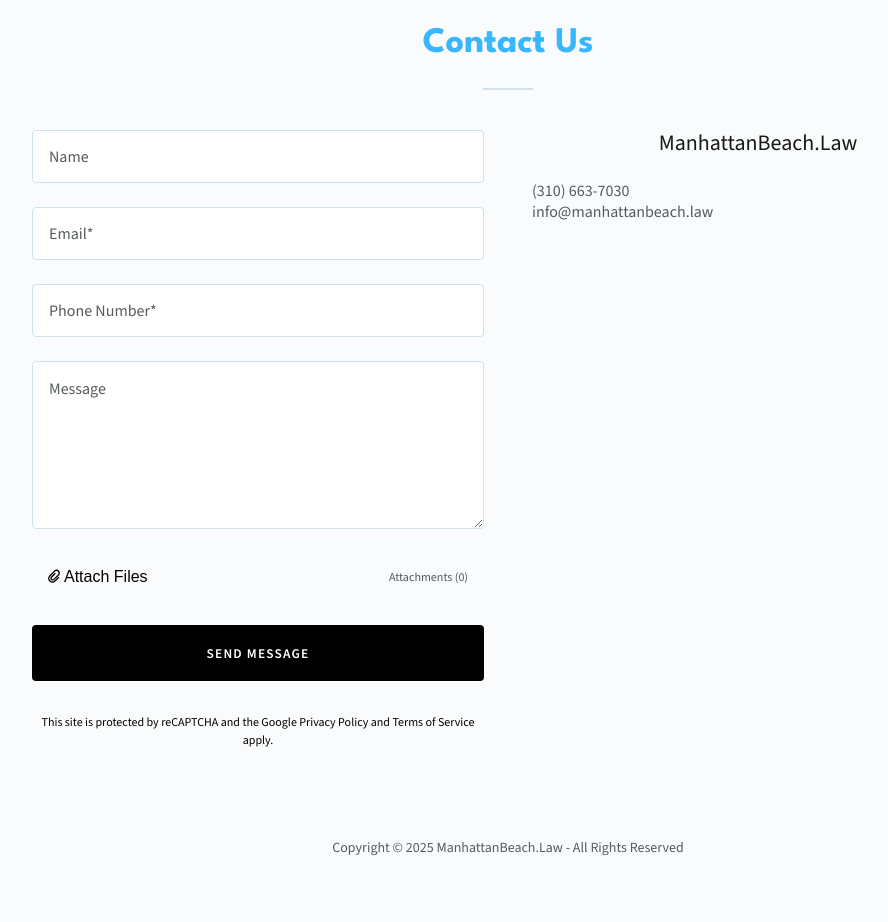
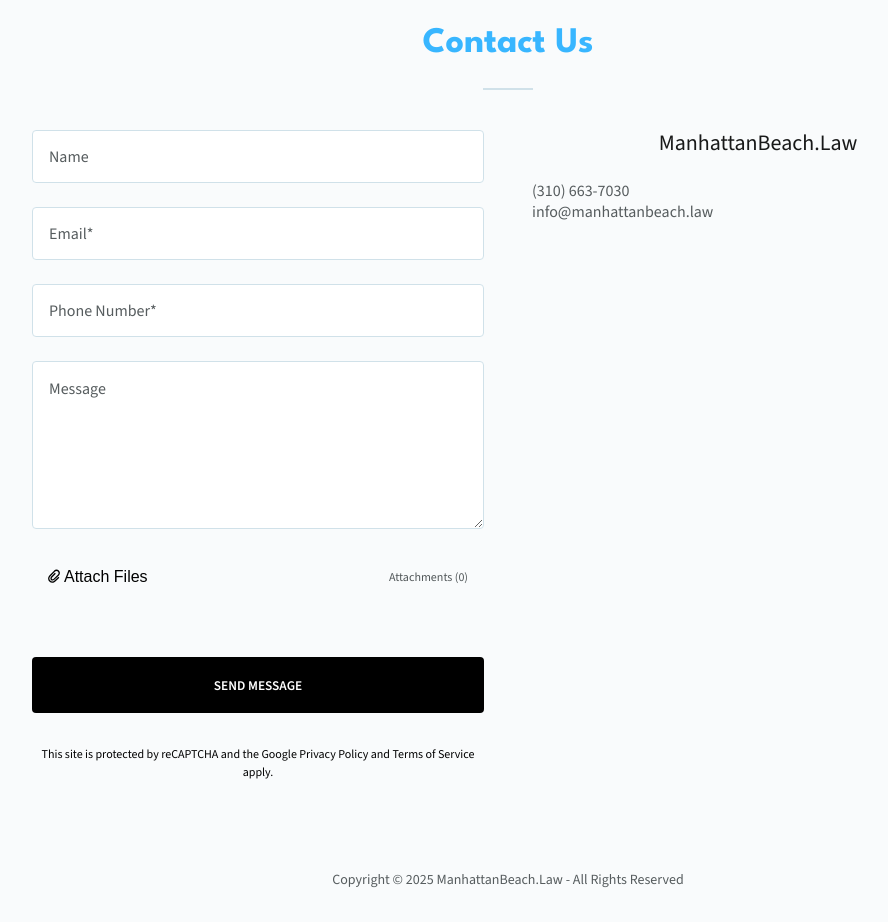
Before and after one commit to ismail-ahmad/MBL, a Next.js app: page / in a window 1280 px wide. Shown: the part 5480-6402 px from the top of the page, without its empty margins (132-1020 px from the left). Before the commit the page ends 6370 px from the top, so only its background shows below. Built offline with nearby package versions, Linux system fonts and the light colour scheme.

Commit message:
finished product

```diff
--- a/app/api/contact/route.ts
+++ b/app/api/contact/route.ts
@@ -1,8 +1,6 @@
 // app/api/contact/route.ts
 import { NextRequest, NextResponse } from 'next/server';
 import nodemailer from 'nodemailer';
-import fs from 'fs';
-import path from 'path';
 
 export const POST = async (request: NextRequest) => {
   try {
@@ -19,10 +17,12 @@
 
 for (const file of files) {
   if (file instanceof File) {
+    if (file.name === '' || file.size === 0) {
+      continue;
+    }
     const bytes = await file.arrayBuffer();
     const buffer = Buffer.from(bytes);
-        const filename = file.name || 'unnamed';
-        attachments.push({ filename, content: buffer });
+    attachments.push({ filename: file.name, content: buffer });
   }
 }
 
@@ -39,13 +39,13 @@
       from: `"${name}" <${email}>`,
       to: process.env.GMAIL_USER,
       replyTo: email,
-      subject: `New Contact Form Submission from ${name}`,
+      subject: `Contact Us Inquiry by ${name}`,
       text: `Name: ${name}\nEmail: ${email}\nPhone: ${phone}\nMessage: ${message}`,
       html: `
         <p><strong>Name:</strong> ${name}</p>
         <p><strong>Email:</strong> ${email}</p>
         <p><strong>Phone Number:</strong> ${phone}</p>
-        <p><strong>Message:</strong><br/>${message.replace(/\n/g, '<br/>')}</p>
+        <p><strong>Message</strong><br/>${message.replace(/\n/g, '<br/>')}</p>
         ${attachments.length > 0 ? `<p><strong>Attachments:</strong> ${attachments.length} file(s)</p>` : ''}
       `,
       attachments,
--- a/components/homeForm.tsx
+++ b/components/homeForm.tsx
@@ -1,4 +1,279 @@
+// 'use client'
+
+// import React, { useState, useRef, ChangeEvent } from 'react';
+
+// // Helper: Format file size
+// const formatFileSize = (bytes: number): string => {
+//   if (bytes === 0) return '0 Bytes';
+//   const k = 1024;
+//   const sizes = ['Bytes', 'KB', 'MB', 'GB'];
+//   const i = Math.floor(Math.log(bytes) / Math.log(k));
+//   return parseFloat((bytes / Math.pow(k, i)).toFixed(2)) + ' ' + sizes[i];
+// };
+
+// interface HomeFormProps {
+//   styles?: React.CSSProperties;
+// }
+
+// export default function HomeForm({ styles }: HomeFormProps) {
+//   const [files, setFiles] = useState<File[]>([]);
+//   const [submitStatus, setSubmitStatus] = useState<'idle' | 'submitting' | 'success' | 'error'>('idle');
+//   const [statusMessage, setStatusMessage] = useState('');
+//   const fileInputRef = useRef<HTMLInputElement>(null);
+
+//   const handleFileChange = (event: ChangeEvent<HTMLInputElement>) => {
+//     const selectedFiles = Array.from(event.target.files || []);
+//     setFiles(selectedFiles);
+//   };
+
+//   const handleAttachClick = () => {
+//     if (fileInputRef.current) {
+//       fileInputRef.current.click();
+//     }
+//   };
+
+//   const handleSubmit = async (event: React.FormEvent<HTMLFormElement>) => {
+//     event.preventDefault();
+//     setSubmitStatus('submitting');
+//     setStatusMessage('');
+
+//     const formData = new FormData(event.currentTarget);
+
+//     // Append files to FormData
+//     files.forEach((file) => {
+//       formData.append('Attachments', file);
+//     });
+
+//     try {
+//       const response = await fetch('/api/contact', {
+//         method: 'POST',
+//         body: formData,
+//       });
+
+//       const data = await response.json();
+
+//       if (response.ok && data.success) {
+//         setSubmitStatus('success');
+//         setStatusMessage('Your message has been submitted successfully!');
+
+//         // Reset form
+//         event.currentTarget.reset();
+//         setFiles([]);
+//         if (fileInputRef.current) {
+//           fileInputRef.current.value = '';
+//         }
+
+//         // Auto-clear success message after 5 seconds
+//         setTimeout(() => {
+//           setSubmitStatus('idle');
+//           setStatusMessage('');
+//         }, 5000);
+//       } else {
+//         setSubmitStatus('error');
+//         setStatusMessage(data.error || "We couldn't submit the message. Please try again.");
+//       }
+//     } catch (error) {
+//       console.error('Form submission error:', error);
+//       setSubmitStatus('error');
+//       setStatusMessage("Network error: We couldn't submit the message. Please check your connection and try again.");
+//     }
+//   };
+
+//   return (
+//     <form
+//       style={styles}
+//       onSubmit={handleSubmit}
+//       className="homeContactUsForm"
+//     >
+//       <input
+//         type="text"
+//         name="Name"
+//         placeholder="Name"
+//         autoComplete="name"
+//       />
+
+//       <input
+//         type="email"
+//         name="Email"
+//         id="emailInput"
+//         placeholder="Email*"
+//         autoComplete="email"
+//         required
+//       />
+
+//       <input
+//         type="tel"
+//         name="Phone Number"
+//         id="phoneNumberInput"
+//         placeholder="Phone Number*"
+//         autoComplete="tel"
+//         required
+//       />
+
+//       <textarea
+//         name="Message"
+//         placeholder="Message"
+//         style={{ resize: 'vertical' }}
+//         rows={5}
+//       ></textarea>
+
+//       {/* File Upload Section */}
+//       <div className="fileUploadContainer">
+//         <button
+//           type="button"
+//           onClick={handleAttachClick}
+//           className="fileTrigger"
+//           style={{
+//             display: 'flex',
+//             flexFlow: 'row nowrap',
+//             justifyContent: 'center',
+//             alignItems: 'center',
+//             background: 'none',
+//             border: 'none',
+//             cursor: 'pointer',
+//             color: 'black',
+//             fontWeight: 500,
+//             fontSize: '16px',
+//             padding: 0,
+//           }}
+//           aria-label="Attach files"
+//         >
+//           <svg
+//             viewBox="0 0 24 24"
+//             fill="currentColor"
+//             width="1em"
+//             height="1em"
+//             data-ux="Icon"
+//             data-aid="paperclip"
+//           >
+//             <path
+//               fillRule="evenodd"
+//               clipRule="evenodd"
+//               d="M15.6 11.6L17 13l-5.9 5.9c-1.3 1.3-2.9 1.9-4.6 1.9-1.7 0-3.2-.7-4.5-2-2.5-2.5-2.5-6.6 0-9.2l7.1-7.1.1-.1c1.9-2 5.1-2 7.1 0l.1.1c2 2 2 5.1 0 7.1l-6.9 6.6c-.7.7-1.6 1.1-2.5 1.2h-.3c-.9 0-1.7-.3-2.2-.9-.7-.7-1-1.6-.9-2.6.1-.9.5-1.8 1.2-2.5l5.5-5.8L11.7 7l-5.5 5.9c-.4.4-.6.8-.6 1.3 0 .2 0 .7.3 1 .3.3.7.3 1 .3.4 0 .9-.3 1.3-.6L15 8.2C16.2 7 16.2 5.1 15 4l-.1-.1c-1.2-1.2-3.1-1.2-4.3 0l-.7.7-6.5 6.5c-1.8 1.8-1.8 4.6 0 6.3 1.8 1.7 4.6 1.8 6.3 0l5.9-5.8z"
+//             ></path>
+//           </svg>
+//           <span>Attach Files</span>
+//         </button>
+
+//         <input
+//           type="file"
+//           name="Attachments"
+//           ref={fileInputRef}
+//           style={{ display: 'none' }}
+//           id="formAttachments"
+//           multiple
+//           accept=".jpg,.jpeg,.jpe,.png,.gif,.mp4,.m4a,.vid,.qt,.mov,.mpeg,.mpga,.mp2,.mp2a,.mp3,.m2a,.m3a,.msvideo,.ogg,.3gpp,.webm,.webp,.flac,.wav,.tiff,.mkv,.mk3d,.mks,.doc,.docx,.dot,.xls,.xlsx,.ppt,.pptx,.odp,.odt,.potx,.ppsx,.pdf,.txt,.text,.conf,.def,.list,.log,.in,.ini,.zip,.otf,.woff,.woff2,.csv,.rtf"
+//           onChange={handleFileChange}
+//         />
+
+//         <div style={{ fontSize: '12px', color: 'rgb(81, 87, 89)' }}>
+//           Attachments ({files.length})
+//         </div>
+//       </div>
+
+//       {/* File list */}
+//       {files.length > 0 && (
+//         <ul className="file-list" style={{ listStyle: 'none', padding: 0, marginTop: '8px', paddingBottom: '24px'}}>
+//           {files.map((file, index) => (
+//             <li
+//               key={`${file.name}-${index}`}
+//               style={{
+//                 display: 'flex',
+//                 justifyContent: 'space-between',
+//                 borderBottom: '1px solid #eee',
+//                 padding: '16px 24px',
+//                 margin: '0 0 8px',
+//                 backgroundColor: 'rgba(0, 0, 0, 0.03)',
+//                 fontFamily: 'var(--font-source-sans-3)',
+//                 color: '#181819',
+//                 fontWeight: 300
+//               }}
+//             >
+//               <span>{file.name}</span>
+//               <span>{formatFileSize(file.size)}</span>
+//             </li>
+//           ))}
+//         </ul>
+//       )}
+
+//       {/* Status Messages */}
+//       {submitStatus === 'success' && (
+//         <div style={{
+//           backgroundColor: '#d4edda',
+//           color: '#155724',
+//           padding: '12px 16px',
+//           borderRadius: '4px',
+//           marginBottom: '16px',
+//           border: '1px solid #c3e6cb',
+//           fontSize: '14px'
+//         }}>
+//           ✅ {statusMessage}
+//         </div>
+//       )}
+
+//       {submitStatus === 'error' && statusMessage && (
+//         <div style={{
+//           backgroundColor: '#f8d7da',
+//           color: '#721c24',
+//           padding: '12px 16px',
+//           borderRadius: '4px',
+//           marginBottom: '16px',
+//           border: '1px solid #f5c6cb',
+//           fontSize: '14px'
+//         }}>
+//           ❌ {statusMessage}
+//         </div>
+//       )}
+
+//       <button
+//         id="contactUsFormSubmitButton"
+//         className="contactUsFormSubmitButton"
+//         type="submit"
+//         disabled={submitStatus === 'submitting'}
+//         style={{
+//           marginBottom: '24px',
+//           letterSpacing: '1.2px',
+//           fontWeight: 600,
+//           opacity: submitStatus === 'submitting' ? 0.7 : 1,
+//           cursor: submitStatus === 'submitting' ? 'not-allowed' : 'pointer'
+//         }}
+//       >
+//         {submitStatus === 'submitting' ? 'SENDING...' : 'SEND MESSAGE'}
+//       </button>
+
+//       <p style={{
+//         color: 'black',
+//         fontSize: '12px',
+//         fontFamily: 'var(--font-source-sans-3)',
+//         textAlign: 'center',
+//         padding: '8px 0 16px'
+//       }}>
+//         This site is protected by reCAPTCHA and the Google{' '}
+//         <a href="https://policies.google.com/privacy" style={{ color: 'black', fontWeight: 400 }}>
+//           Privacy Policy
+//         </a>{' '}
+//         and{' '}
+//         <a href="https://policies.google.com/terms" style={{ color: 'black', fontWeight: 400 }}>
+//           Terms of Service
+//         </a>{' '}
+//         apply.
+//       </p>
+//     </form>
+//   );
+// }
+
+
+
+
+
+
+
+
+
+
+
 'use client'
+
 
 import React, { useState, useRef, ChangeEvent } from 'react';
 
@@ -17,8 +292,6 @@
 
 export default function HomeForm({ styles }: HomeFormProps) {
   const [files, setFiles] = useState<File[]>([]);
-  const [submitStatus, setSubmitStatus] = useState<'idle' | 'submitting' | 'success' | 'error'>('idle');
-  const [statusMessage, setStatusMessage] = useState('');
   const fileInputRef = useRef<HTMLInputElement>(null);
 
   const handleFileChange = (event: ChangeEvent<HTMLInputElement>) => {
@@ -27,57 +300,50 @@
   };
 
   const handleAttachClick = () => {
+    // Trigger file input click
     if (fileInputRef.current) {
       fileInputRef.current.click();
     }
   };
 
-  const handleSubmit = async (event: React.FormEvent<HTMLFormElement>) => {
+  const [loading, setLoading] = useState<boolean>(false);
+
+  const handleSubmit = async(event: React.FormEvent<HTMLFormElement>) => {
     event.preventDefault();
-    setSubmitStatus('submitting');
-    setStatusMessage('');
-
-    const formData = new FormData(event.currentTarget);
-
-    // Append files to FormData
+    setLoading(true);
+    const formElement = event.currentTarget;
+    const formData = new FormData(formElement);
     files.forEach((file) => {
       formData.append('Attachments', file);
     });
 
-    try {
+    try{
       const response = await fetch('/api/contact', {
         method: 'POST',
-        body: formData,
+        body: formData
       });
+      console.log(response);
 
       const data = await response.json();
-
-      if (response.ok && data.success) {
-        setSubmitStatus('success');
-        setStatusMessage('Your message has been submitted successfully!');
-
-        // Reset form
-        event.currentTarget.reset();
+      if(response.ok && data.success){
+        formElement.reset();
         setFiles([]);
         if (fileInputRef.current) {
           fileInputRef.current.value = '';
         }
-
-        // Auto-clear success message after 5 seconds
-        setTimeout(() => {
-          setSubmitStatus('idle');
-          setStatusMessage('');
-        }, 5000);
+        alert('Your Message Has Been Submitted!');
       } else {
-        setSubmitStatus('error');
-        setStatusMessage(data.error || "We couldn't submit the message. Please try again.");
+        alert("We Couldn\'t submit the message, please try again!");
       }
-    } catch (error) {
+      setLoading(false);
+    } catch(error){
       console.error('Form submission error:', error);
-      setSubmitStatus('error');
-      setStatusMessage("Network error: We couldn't submit the message. Please check your connection and try again.");
+      alert("Network Error: We Couldn\'t submit the message, please try again!");
+      setLoading(false);
+    }finally{
+      setLoading(false);
     }
-  };
+  }
 
   return (
     <form
@@ -85,40 +351,28 @@
       onSubmit={handleSubmit}
       className="homeContactUsForm"
     >
-      <input
-        type="text"
-        name="Name"
-        placeholder="Name"
-        autoComplete="name"
-      />
-
+      <input type="text" name="Name" placeholder="Name" autoComplete="true" />
       <input
         type="email"
         name="Email"
         id="emailInput"
         placeholder="Email*"
-        autoComplete="email"
+        autoComplete="true"
         required
       />
-
       <input
         type="tel"
         name="Phone Number"
         id="phoneNumberInput"
         placeholder="Phone Number*"
-        autoComplete="tel"
+        autoComplete="true"
         required
       />
-
-      <textarea
-        name="Message"
-        placeholder="Message"
-        style={{ resize: 'vertical' }}
-        rows={5}
-      ></textarea>
+      <textarea name="Message" placeholder="Message" style={{resize: 'vertical'}} ></textarea>
 
       {/* File Upload Section */}
       <div className="fileUploadContainer">
+        {/* Custom "Attach Files" button */}
         <button
           type="button"
           onClick={handleAttachClick}
@@ -155,6 +409,7 @@
           <span>Attach Files</span>
         </button>
 
+        {/* Hidden file input */}
         <input
           type="file"
           name="Attachments"
@@ -166,13 +421,13 @@
           onChange={handleFileChange}
         />
 
+        {/* File count */}
         <div style={{ fontSize: '12px', color: 'rgb(81, 87, 89)' }}>
           Attachments ({files.length})
         </div>
       </div>
 
       {/* File list */}
-      {files.length > 0 && (
       <ul className="file-list" style={{ listStyle: 'none', padding: 0, marginTop: '8px', paddingBottom: '24px'}}>
         {files.map((file, index) => (
           <li
@@ -194,273 +449,16 @@
           </li>
         ))}
       </ul>
-      )}
-
-      {/* Status Messages */}
-      {submitStatus === 'success' && (
-        <div style={{
-          backgroundColor: '#d4edda',
-          color: '#155724',
-          padding: '12px 16px',
-          borderRadius: '4px',
-          marginBottom: '16px',
-          border: '1px solid #c3e6cb',
-          fontSize: '14px'
-        }}>
-          ✅ {statusMessage}
-        </div>
-      )}
-
-      {submitStatus === 'error' && statusMessage && (
-        <div style={{
-          backgroundColor: '#f8d7da',
-          color: '#721c24',
-          padding: '12px 16px',
-          borderRadius: '4px',
-          marginBottom: '16px',
-          border: '1px solid #f5c6cb',
-          fontSize: '14px'
-        }}>
-          ❌ {statusMessage}
-        </div>
-      )}
 
       <button
         id="contactUsFormSubmitButton"
         className="contactUsFormSubmitButton"
         type="submit"
-        disabled={submitStatus === 'submitting'}
-        style={{
-          marginBottom: '24px',
-          letterSpacing: '1.2px',
-          fontWeight: 600,
-          opacity: submitStatus === 'submitting' ? 0.7 : 1,
-          cursor: submitStatus === 'submitting' ? 'not-allowed' : 'pointer'
-        }}
+        style={{marginBottom: '24px', letterSpacing: '1.2', fontWeight: 600, cursor: 'pointer'}}
       >
-        {submitStatus === 'submitting' ? 'SENDING...' : 'SEND MESSAGE'}
+        {loading ? 'SENDING' : 'SEND MESSAGE' }
       </button>
-
-      <p style={{
-        color: 'black',
-        fontSize: '12px',
-        fontFamily: 'var(--font-source-sans-3)',
-        textAlign: 'center',
-        padding: '8px 0 16px'
-      }}>
-        This site is protected by reCAPTCHA and the Google{' '}
-        <a href="https://policies.google.com/privacy" style={{ color: 'black', fontWeight: 400 }}>
-          Privacy Policy
-        </a>{' '}
-        and{' '}
-        <a href="https://policies.google.com/terms" style={{ color: 'black', fontWeight: 400 }}>
-          Terms of Service
-        </a>{' '}
-        apply.
-      </p>
+      <p style={{color: 'black', fontSize: '12px', fontFamily: 'var(--font-source-sans-3)', textAlign: 'center', padding: '8px 0 16px'}}>This site is protected by reCAPTCHA and the Google <a href="https://policies.google.com/privacy" style={{color: 'black', fontWeight: 400}}>Privacy Policy</a> and <a href="https://policies.google.com/terms" style={{color: 'black', fontWeight: 400}}>Terms of Service</a> apply.</p>
     </form>
   );
 }
-
-
-
-
-
-
-
-
-
-
-
-// 'use client'
-
-
-// import React, { useState, useRef, ChangeEvent } from 'react';
-
-// // Helper: Format file size
-// const formatFileSize = (bytes: number): string => {
-//   if (bytes === 0) return '0 Bytes';
-//   const k = 1024;
-//   const sizes = ['Bytes', 'KB', 'MB', 'GB'];
-//   const i = Math.floor(Math.log(bytes) / Math.log(k));
-//   return parseFloat((bytes / Math.pow(k, i)).toFixed(2)) + ' ' + sizes[i];
-// };
-
-// interface HomeFormProps {
-//   styles?: React.CSSProperties;
-// }
-
-// export default function HomeForm({ styles }: HomeFormProps) {
-//   const [files, setFiles] = useState<File[]>([]);
-//   const fileInputRef = useRef<HTMLInputElement>(null);
-
-//   const handleFileChange = (event: ChangeEvent<HTMLInputElement>) => {
-//     const selectedFiles = Array.from(event.target.files || []);
-//     setFiles(selectedFiles);
-//   };
-
-//   const handleAttachClick = () => {
-//     // Trigger file input click
-//     if (fileInputRef.current) {
-//       fileInputRef.current.click();
-//     }
-//   };
-
-//   const [message, setMessage] = useState<string>('');
-//   const [loading, setLoading] = useState<boolean>(false);
-
-//   const handleSubmit = async(event: React.FormEvent<HTMLFormElement>) => {
-//     event.preventDefault();
-//     setLoading(true);
-//     const formData = new FormData(event.currentTarget);
-//     files.forEach((file) => {
-//       formData.append('Attachments', file);
-//     });
-
-//     try{
-//       const response = await fetch('/api/contact', {
-//         method: 'POST',
-//         body: formData
-//       });
-
-//       const data = await response.json();
-//       if(response.ok && data.success){
-//         setMessage('Your Message Has Been Submitted!');
-//         event.currentTarget.reset();
-//         setFiles([]);
-//         if (fileInputRef.current) {
-//           fileInputRef.current.value = '';
-//         }
-//         alert(message);
-//       } else {
-//         setMessage("We Couldn\'t submit the message, please try again!");
-//         alert(message);
-//       }
-//       setLoading(false);
-//     } catch(error){
-//       console.error('Form submission error:', error);
-//       setMessage("Network Error: We Couldn\'t submit the message, please try again!");
-//       alert(message);
-//       setLoading(false);
-//     }finally{
-//       setLoading(false);
-//     }
-//   }
-
-//   return (
-//     <form
-//       style={styles}
-//       onSubmit={handleSubmit}
-//       className="homeContactUsForm"
-//     >
-//       <input type="text" name="Name" placeholder="Name" autoComplete="true" />
-//       <input
-//         type="email"
-//         name="Email"
-//         id="emailInput"
-//         placeholder="Email*"
-//         autoComplete="true"
-//         required
-//       />
-//       <input
-//         type="tel"
-//         name="Phone Number"
-//         id="phoneNumberInput"
-//         placeholder="Phone Number*"
-//         autoComplete="true"
-//         required
-//       />
-//       <textarea name="Message" placeholder="Message" style={{resize: 'vertical'}} ></textarea>
-
-//       {/* File Upload Section */}
-//       <div className="fileUploadContainer">
-//         {/* Custom "Attach Files" button */}
-//         <button
-//           type="button"
-//           onClick={handleAttachClick}
-//           className="fileTrigger"
-//           style={{
-//             display: 'flex',
-//             flexFlow: 'row nowrap',
-//             justifyContent: 'center',
-//             alignItems: 'center',
-//             background: 'none',
-//             border: 'none',
-//             cursor: 'pointer',
-//             color: 'black',
-//             fontWeight: 500,
-//             fontSize: '16px',
-//             padding: 0,
-//           }}
-//           aria-label="Attach files"
-//         >
-//           <svg
-//             viewBox="0 0 24 24"
-//             fill="currentColor"
-//             width="1em"
-//             height="1em"
-//             data-ux="Icon"
-//             data-aid="paperclip"
-//           >
-//             <path
-//               fillRule="evenodd"
-//               clipRule="evenodd"
-//               d="M15.6 11.6L17 13l-5.9 5.9c-1.3 1.3-2.9 1.9-4.6 1.9-1.7 0-3.2-.7-4.5-2-2.5-2.5-2.5-6.6 0-9.2l7.1-7.1.1-.1c1.9-2 5.1-2 7.1 0l.1.1c2 2 2 5.1 0 7.1l-6.9 6.6c-.7.7-1.6 1.1-2.5 1.2h-.3c-.9 0-1.7-.3-2.2-.9-.7-.7-1-1.6-.9-2.6.1-.9.5-1.8 1.2-2.5l5.5-5.8L11.7 7l-5.5 5.9c-.4.4-.6.8-.6 1.3 0 .2 0 .7.3 1 .3.3.7.3 1 .3.4 0 .9-.3 1.3-.6L15 8.2C16.2 7 16.2 5.1 15 4l-.1-.1c-1.2-1.2-3.1-1.2-4.3 0l-.7.7-6.5 6.5c-1.8 1.8-1.8 4.6 0 6.3 1.8 1.7 4.6 1.8 6.3 0l5.9-5.8z"
-//             ></path>
-//           </svg>
-//           <span>Attach Files</span>
-//         </button>
-
-//         {/* Hidden file input */}
-//         <input
-//           type="file"
-//           name="Attachments"
-//           ref={fileInputRef}
-//           style={{ display: 'none' }}
-//           id="formAttachments"
-//           multiple
-//           accept=".jpg,.jpeg,.jpe,.png,.gif,.mp4,.m4a,.vid,.qt,.mov,.mpeg,.mpga,.mp2,.mp2a,.mp3,.m2a,.m3a,.msvideo,.ogg,.3gpp,.webm,.webp,.flac,.wav,.tiff,.mkv,.mk3d,.mks,.doc,.docx,.dot,.xls,.xlsx,.ppt,.pptx,.odp,.odt,.potx,.ppsx,.pdf,.txt,.text,.conf,.def,.list,.log,.in,.ini,.zip,.otf,.woff,.woff2,.csv,.rtf"
-//           onChange={handleFileChange}
-//         />
-
-//         {/* File count */}
-//         <div style={{ fontSize: '12px', color: 'rgb(81, 87, 89)' }}>
-//           Attachments ({files.length})
-//         </div>
-//       </div>
-
-//       {/* File list */}
-//       <ul className="file-list" style={{ listStyle: 'none', padding: 0, marginTop: '8px', paddingBottom: '24px'}}>
-//         {files.map((file, index) => (
-//           <li
-//             key={`${file.name}-${index}`}
-//             style={{
-//               display: 'flex',
-//               justifyContent: 'space-between',
-//               borderBottom: '1px solid #eee',
-//               padding: '16px 24px',
-//               margin: '0 0 8px',
-//               backgroundColor: 'rgba(0, 0, 0, 0.03)',
-//               fontFamily: 'var(--font-source-sans-3)',
-//               color: '#181819',
-//               fontWeight: 300
-//             }}
-//           >
-//             <span>{file.name}</span>
-//             <span>{formatFileSize(file.size)}</span>
-//           </li>
-//         ))}
-//       </ul>
-
-//       <button
-//         id="contactUsFormSubmitButton"
-//         className="contactUsFormSubmitButton"
-//         type="submit"
-//         style={{marginBottom: '24px', letterSpacing: '1.2', fontWeight: 600}}
-//       >
-//         SEND MESSAGE
-//       </button>
-//       <p style={{color: 'black', fontSize: '12px', fontFamily: 'var(--font-source-sans-3)', textAlign: 'center', padding: '8px 0 16px'}}>This site is protected by reCAPTCHA and the Google <a href="https://policies.google.com/privacy" style={{color: 'black', fontWeight: 400}}>Privacy Policy</a> and <a href="https://policies.google.com/terms" style={{color: 'black', fontWeight: 400}}>Terms of Service</a> apply.</p>
-//     </form>
-//   );
-// }
```
Lines whose indentation alone changed are shown as unchanged.
